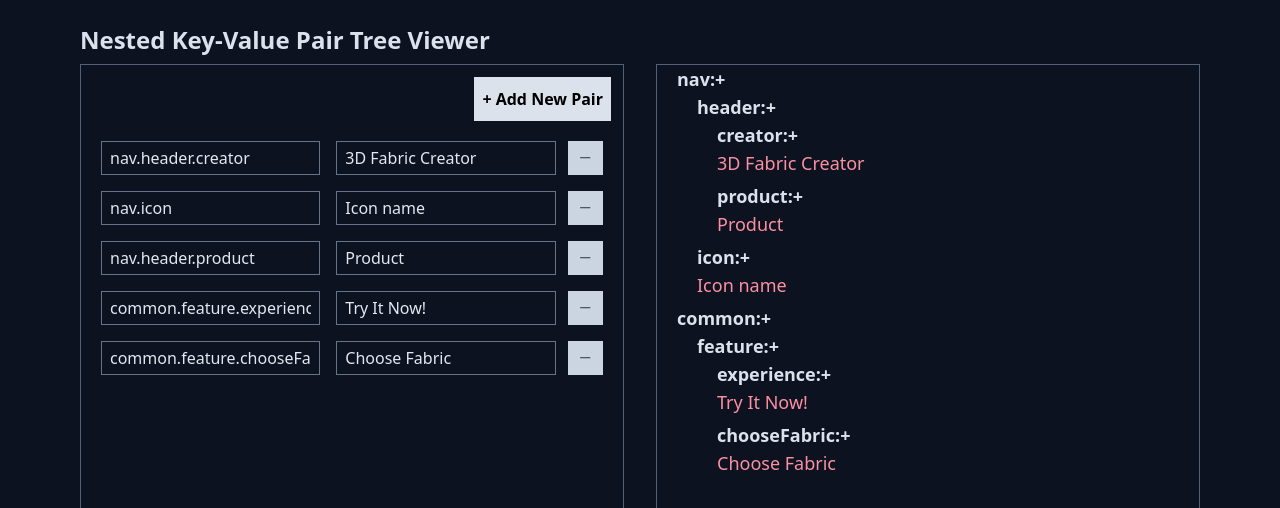
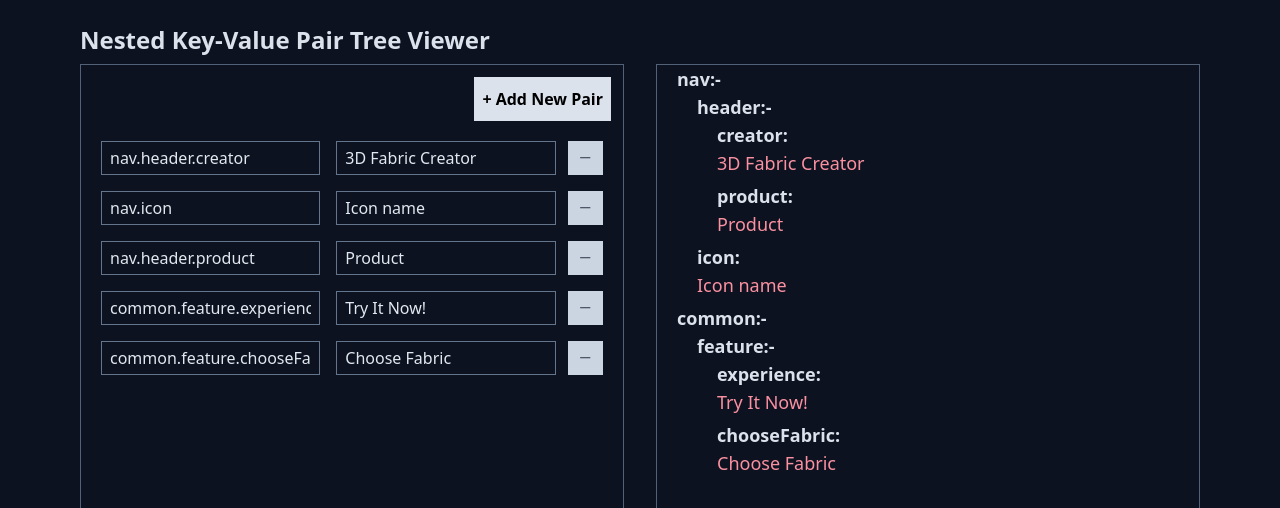
Before and after one commit to JiangShuuu/frontier_cool_2023, a Vue app in the folder 02/: page / in a window 1280 px wide. Shown: the top 508 px of the page. Built offline with nearby package versions, Linux system fonts and the light colour scheme.

Commit message:
upd recursive style

```diff
--- a/02/src/components/RightCard/RecursiveComponent.vue
+++ b/02/src/components/RightCard/RecursiveComponent.vue
@@ -2,7 +2,7 @@
   <div class="recursive-component text-lg">
     <div v-for="(value, key) in data" :key="key" class="recursive-component__item">
       <span v-if="isNumber(key)" class="recursive-component__key flex">
-        {{ key }}: <p @click="toggleOpen()">+</p>
+        {{ key }}: <p v-if="objectLength(value)" @click="toggleOpen()" class="cursor-pointer">{{ isOpen ? '-' : '+' }}</p>
       </span>
       <span class="recursive-component__value">
         <template v-if="isObject(value)">
@@ -41,9 +41,9 @@ const isObject = (value:any) => {
 
 const objectLength = (value: any) => {
   if (typeof value === 'object' ) {
-    return value.length
+    return true
   } else {
-    return 0
+    return false
   }
 }
 </script>
```
